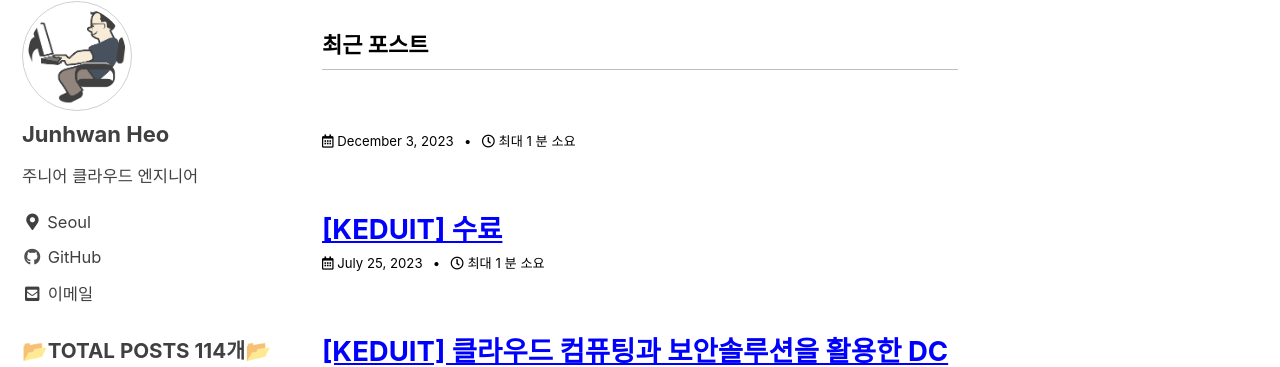
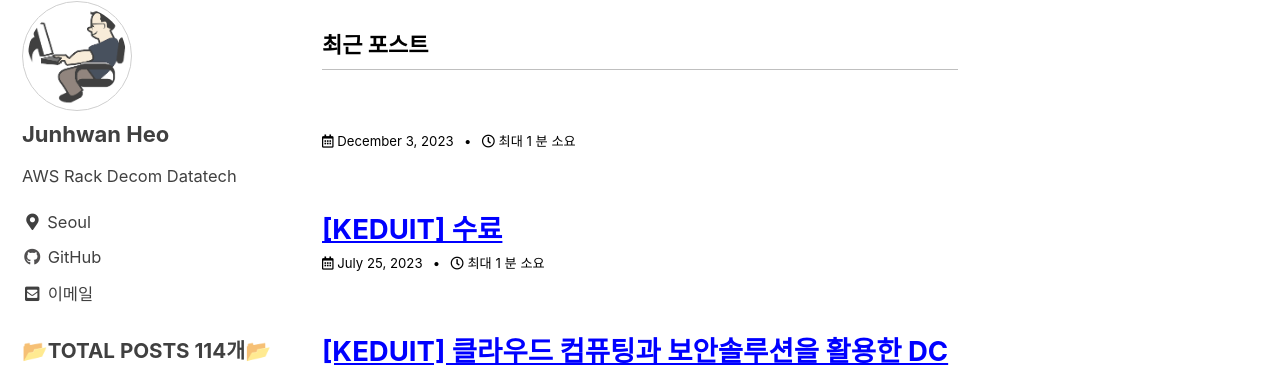
Before and after one commit to holeman4110/holeman4110.github.io, a Jekyll site: the page built from index.html, in a window 1280 px wide. Shown: the part 110-477 px from the top of the page. Built offline with Jekyll 4.4.1, drawn with Linux system fonts in a browser that asks for light colours; cached includes are drawn as plain includes; a script bundle is joined from its source files by our own code; the list of posts is cut into pages by our own code.

Commit message:
Update _config.yml

```diff
--- a/_config.yml
+++ b/_config.yml
@@ -105,7 +105,7 @@ analytics:
 author:
   name: "Junhwan Heo"
   avatar: "/assets/images/logo.png" # path of avatar image, e.g. "/assets/images/bio-photo.jpg"
-  bio: "주니어 클라우드 엔지니어"
+  bio: "AWS Rack Decom Datatech"
   location: "Seoul"
   email: "holeman4110@gmail.com"
   links:
```
